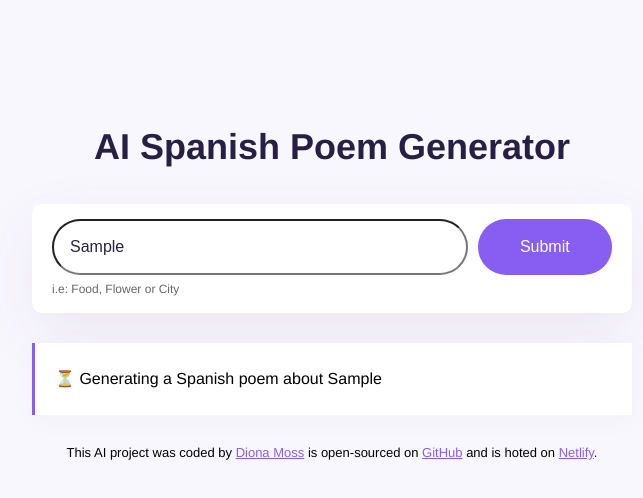
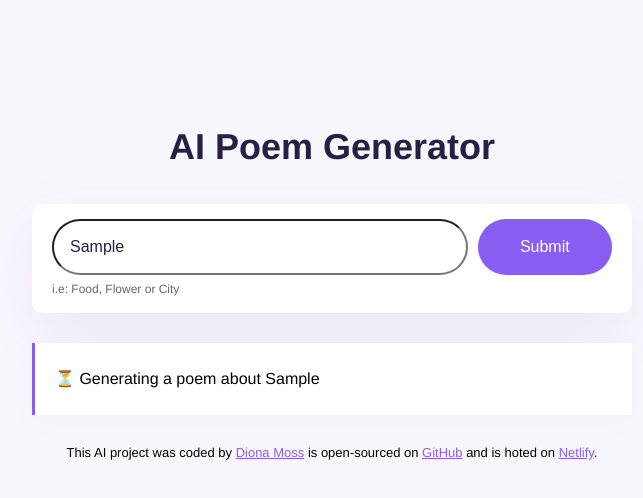
Before and after one commit to D-Moss/AI-Generator, a plain HTML site: page index.html in a window 1280 px wide. Both pictures are taken after typing "Sample" into the empty fields and a click on the input 852 px from the left and 247 px from the top of the page. Shown: the whole page, without its empty margins (308-951 px from the left). Drawn offline with nearby package versions, Linux system fonts and the light colour scheme; no server answers.

Commit message:
Add files via upload
changed the poem from Spanish to English

````diff
--- a/index.html
+++ b/index.html
@@ -11,7 +11,7 @@
 <body>
 	<div class="container">
 		<header>
-			<h1>AI Spanish Poem Generator</h1>
+			<h1>AI Poem Generator</h1>
 		</header>
 
 		<main>
--- a/index.js
+++ b/index.js
@@ -14,12 +14,12 @@ function generatePoem(event) {
 	let apiKey = "97e4tabb40o4f358e853d5ee1101046c";
 	let context =
 	"You are a romantic Poem expert and love to write short poems. You mission is to generate a 4 line poem in basic HTML and separate each line with a <br />. Make sure to follow the user instructions. Do not include a title to the poem. Do not include ```html. Sign the poem with 'Diona Moss - SheCodes AI' inside a <strong> element at the end of the poem and NOT at the beginning";
-	let prompt = `User instructions: Generate a Spanish poem about ${instructionsInput.value}`;
+	let prompt = `User instructions: Generate a poem about ${instructionsInput.value}`;
 	let apiURL = `https://api.shecodes.io/ai/v1/generate?prompt=${prompt}&context=${context}&key=${apiKey}`;
 
 	let poemElement = document.querySelector("#poem");
 	poemElement.classList.remove("hidden");
-	poemElement.innerHTML = `<div class="generating">⏳ Generating a Spanish poem about ${instructionsInput.value}</div>`;
+	poemElement.innerHTML = `<div class="generating">⏳ Generating a poem about ${instructionsInput.value}</div>`;
 
 	axios.get(apiURL).then(displayPoem);
 }
````
